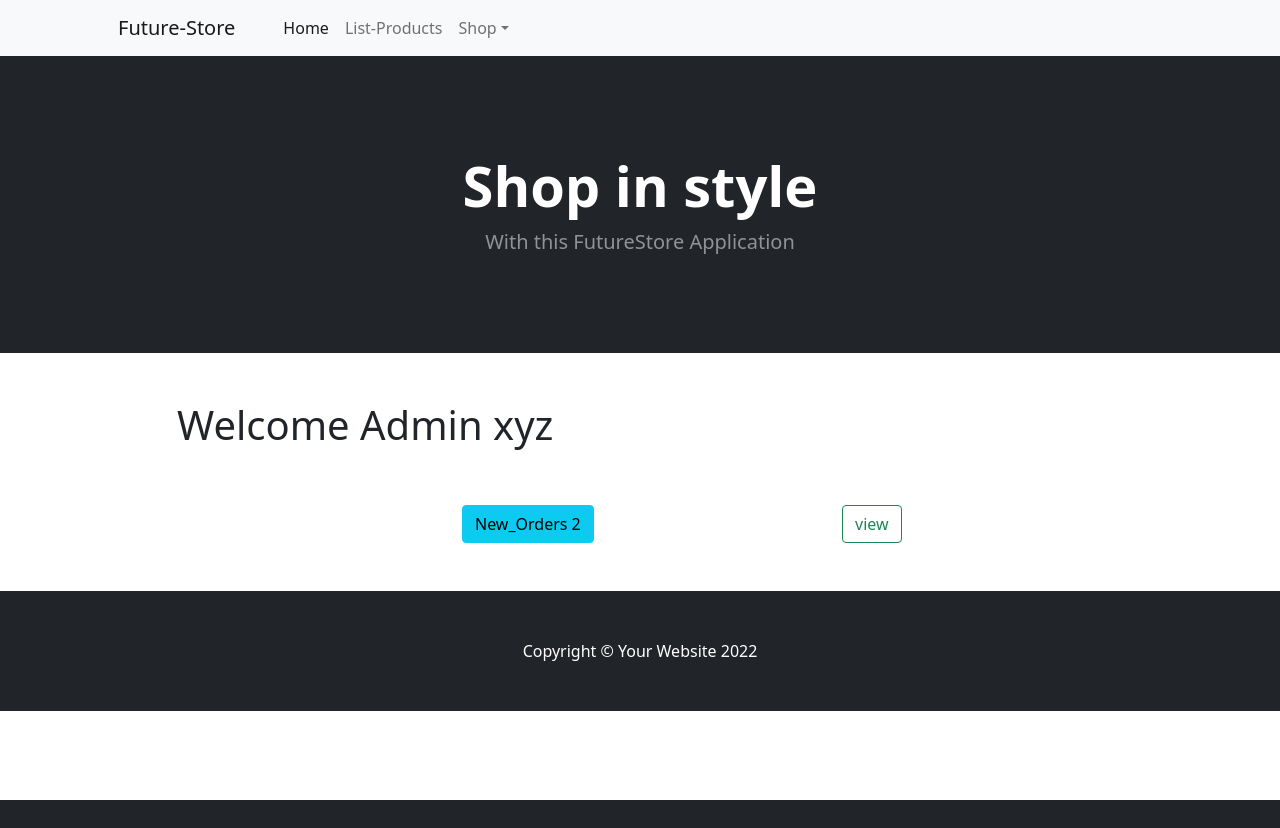
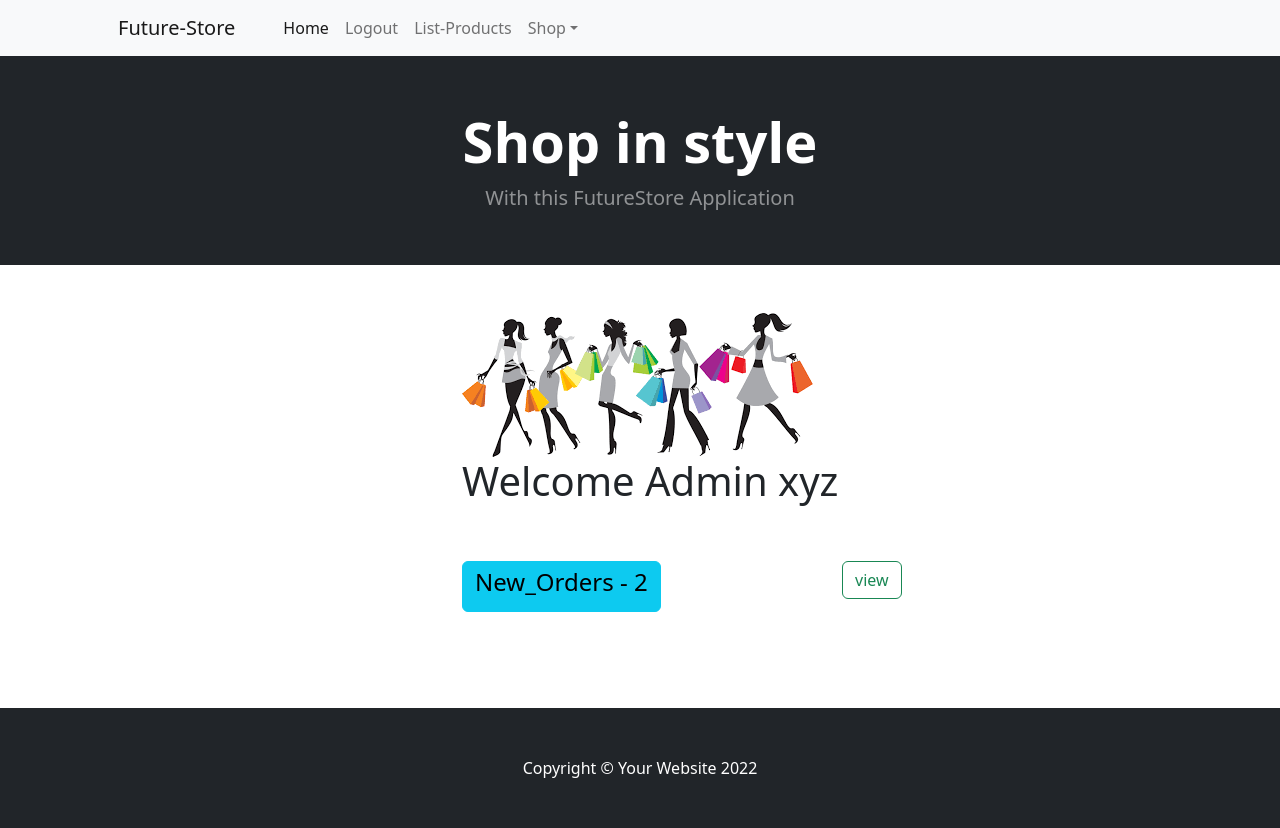
Before and after one commit to Vineesh199812/Futurestore, a Django app: page /owner/index in a window 1280 px wide. Before the commit the page ends 800 px from the top, so only its background shows below. Run offline with Django 4.2, Linux system fonts and the light colour scheme; a user stored in the database is signed in; data comes from the database, SQL or seed files in the repository; both versions use the stored data as it was after the commit; some libraries are stand-ins or nearby versions.

Commit message:
ftrstrmod(15-10-2022)

```diff
--- a/Owner/templates/base1.html
+++ b/Owner/templates/base1.html
@@ -13,6 +13,7 @@
         <link href="https://cdn.jsdelivr.net/npm/bootstrap-icons@1.5.0/font/bootstrap-icons.css" rel="stylesheet" />
         <!-- Core theme CSS (includes Bootstrap)-->
         <link href="{%static 'css/styles.css'%}" rel="stylesheet" />
+        <link href="assets/vendor/bootstrap/css/bootstrap.min.css" rel="stylesheet">
     </head>
     <body>
         <!-- Navigation-->
@@ -23,6 +24,7 @@
                 <div class="collapse navbar-collapse" id="navbarSupportedContent">
                     <ul class="navbar-nav me-auto mb-2 mb-lg-0 ms-lg-4">
                         <li class="nav-item"><a class="nav-link active" aria-current="page" href="{%url 'dashboard'%}">Home</a></li>
+                        <li class="nav-item"><a class="nav-link" href="{%url 'signout'%}">Logout</a></li>
                         <li class="nav-item"><a class="nav-link" href="{%url 'products-all'%}">List-Products</a></li>
                         <li class="nav-item dropdown">
                             <a class="nav-link dropdown-toggle" id="navbarDropdown" href="#" role="button" data-bs-toggle="dropdown" aria-expanded="false">Shop</a>
@@ -63,7 +65,7 @@
         <div class="col-1"></div>
     </div>
             </div>
-        <header class="bg-dark py-5">
+        <header class="bg-dark py-1">
             <div class="container px-4 px-lg-5 my-5">
                 <div class="text-center text-white">
                     <h1 class="display-4 fw-bolder">Shop in style</h1>
--- a/Owner/templates/dashboard.html
+++ b/Owner/templates/dashboard.html
@@ -10,6 +10,7 @@
 
 {%extends 'base1.html'%}
 {%block body_block%}
+
 </head>
 <body>
 <div class="container">
@@ -27,9 +28,17 @@
 <!--        </div>-->
 <!--        <div class="col-4"></div>-->
 <!--    </div>-->
+    <div class="row">
+        <div class="col-4"></div>
+        <div class="col-7">
+            <img src="../images/shopping.png"
+          class="img-fluid" alt="Phone image">
+        </div>
+        <div class="col-1"></div>
+    </div>
     <div class="row mb-5">
-        <div class="col-1"></div>
-        <div class="col-10">
+        <div class="col-4"></div>
+        <div class="col-7">
             <h1>Welcome Admin {{request.user}}</h1>
         </div>
         <div class="col-1"></div>
@@ -39,12 +48,20 @@
         </div>
         <div class="col-4">
             <div class="btn btn-info">
-                New_Orders {{count}}
+                <h4>New_Orders - {{count}}</h4>
             </div>
         </div>
         <div class="col-4">
             <a href="{%url 'neworders'%}" class="btn btn-outline-success">view</a>
         </div>
+    </div>
+    <div class="row">
+        <div class="col-2"></div>
+        <div class="col-8 mt-5">
+<!--            <img src="../images/image2.jpg"-->
+<!--          class="img-fluid" alt="Phone image">-->
+        </div>
+        <div class="col-2"></div>
     </div>
 <!--    <div class="row">-->
 <!--        <div class="col-4"></div>-->
@@ -54,6 +71,7 @@
 <!--        <div class="col-4"></div>-->
 <!--    </div>-->
 </div>
+</body>
 {%endblock%}
-<!--</body>-->
+<!---->
 <!--</html>-->
--- a/Owner/urls.py
+++ b/Owner/urls.py
@@ -6,5 +6,6 @@ urlpatterns=[
     path("index",views.AdminDashBoardView.as_view(),name="dashboard"),
     path("orders/latest",views.OrdersListView.as_view(),name="neworders"),
     path("orders/details/<int:id>",views.OrderDetailView.as_view(),name="order-details"),
-    path("products/all",views.ProductListView.as_view(),name="products-all")
+    path("products/all",views.ProductListView.as_view(),name="products-all"),
+    path("signout", views.SignOutView.as_view(), name="signout")
 ]
--- a/Owner/views.py
+++ b/Owner/views.py
@@ -2,11 +2,19 @@ from django.shortcuts import render,redirect
 
 # Create your views here.
 
-from django.views.generic import TemplateView,ListView,DetailView
+from django.views.generic import View,TemplateView,ListView,DetailView
 from django.contrib import messages
 from Owner.models import *
 from django.core.mail import send_mail
 from Owner.forms import OrderUpdateForm
+from django.contrib.auth import authenticate,login,logout
+
+
+class SignOutView(View):
+    def get(self, request, *args, **kwargs):
+        print(request.user.is_authenticated)
+        logout(request)
+        return redirect("login")
 
 class AdminDashBoardView(TemplateView):
     template_name = "dashboard.html"
```
Also changed, not shown: Customer/static/css/styless.css (added, +7 -0 lines), Customer/templates/login.html (+93 -8 lines), Customer/templates/registration.html (+11 -2 lines), db.sqlite3, images/FashionStr.jpg (added), images/Shopping-Image.png (added), images/Shopping.png (added), images/image2.jpg (added), images/shop.png (added).
